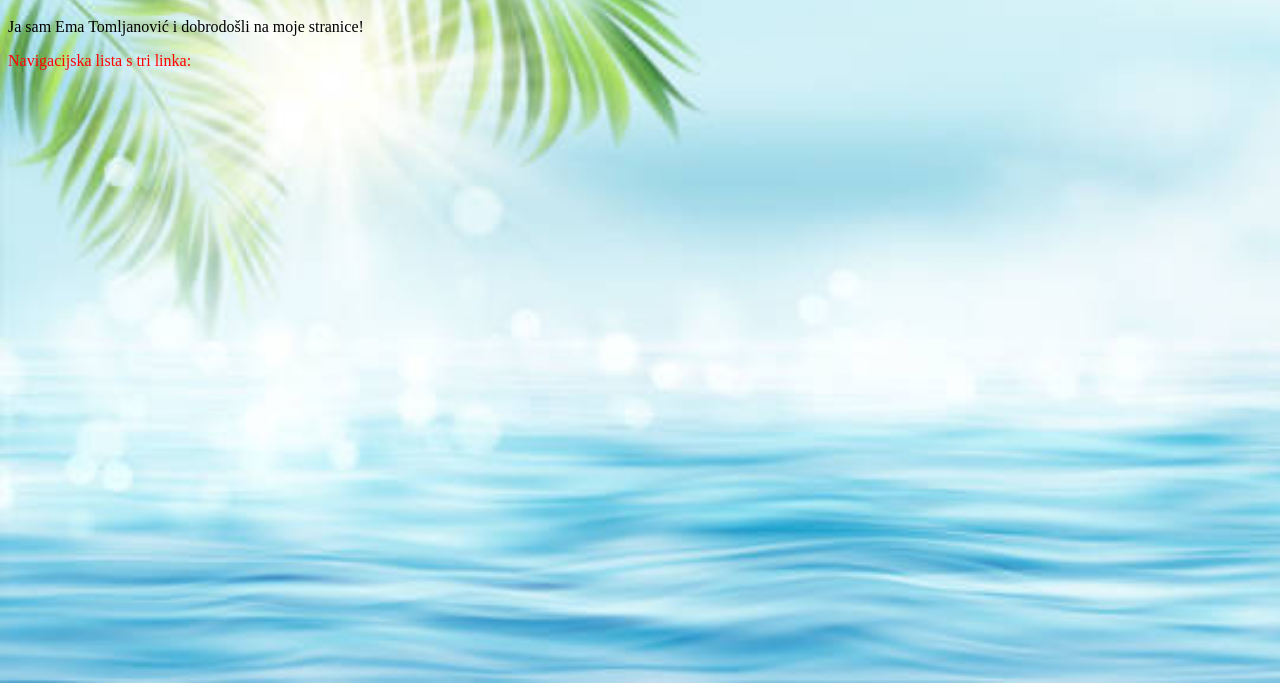
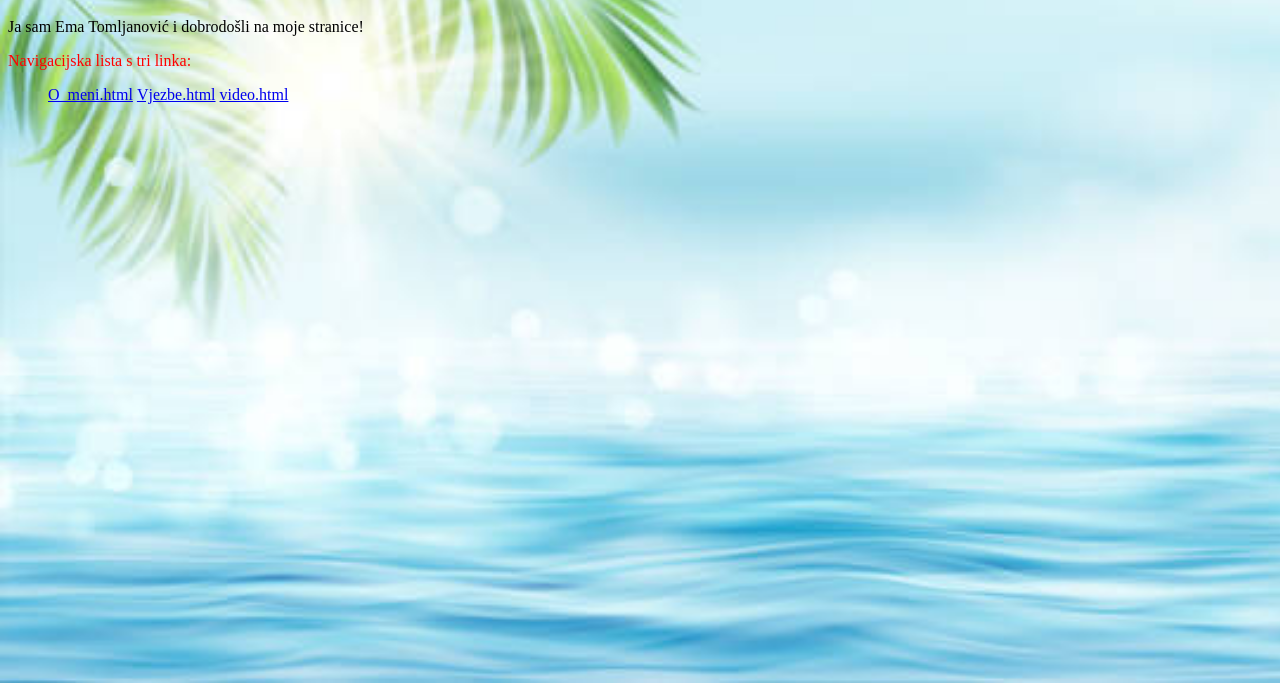
Before and after one commit to ematomljanovic/EMATOMLJANOVI-, a plain HTML site: page index.html in a window 1280 px wide. Shown: the part 117-808 px from the top of the page. Drawn offline with Linux system fonts and the light colour scheme.

Commit message:
Add files via upload

```diff
--- a/index.html
+++ b/index.html
@@ -30,9 +30,9 @@
 
 <p> <span style="color: red;">Navigacijska lista s tri linka: </span> </p>
 <ul>
-	<a style="display: inline;"> <a href="O_meni.html"</a>
-	<a style="display: inline;"><a href="Vjezbe.html"</a>
-	<a style="display: inline;"><a href="video.html"</a>
+	<li style="display: inline;"> <a href="file:///C:/Users/Ema/Desktop/PROJEKTNI%20ZADATAK/O_meni.html">O_meni.html</a></li>
+	<li style="display: inline;"><a href="file:///C:/Users/Ema/Desktop/PROJEKTNI%20ZADATAK/Vjezbe.html">Vjezbe.html</a></li>
+	<li style="display: inline;"><a href="file:///C:/Users/Ema/Desktop/PROJEKTNI%20ZADATAK/video-stranica.html">video.html</a></li>
 </ul>
 
 </body>
```
